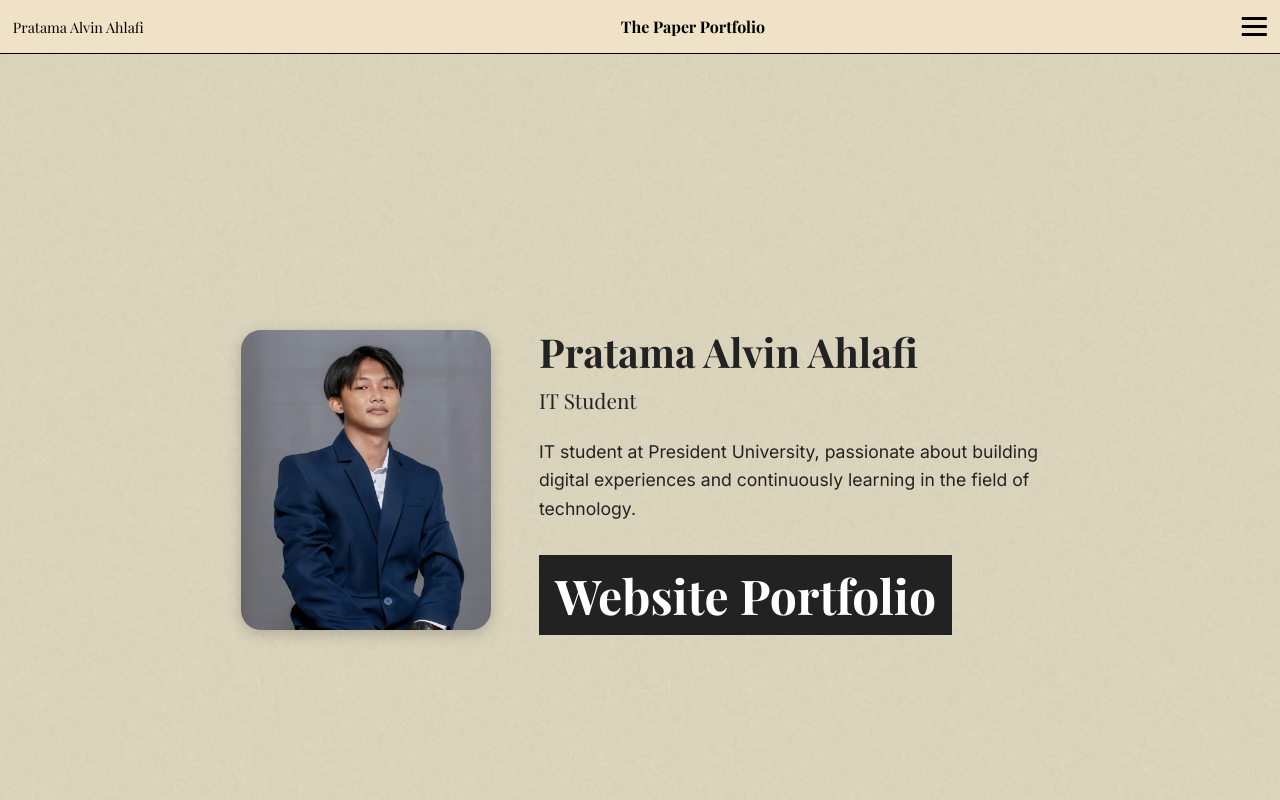
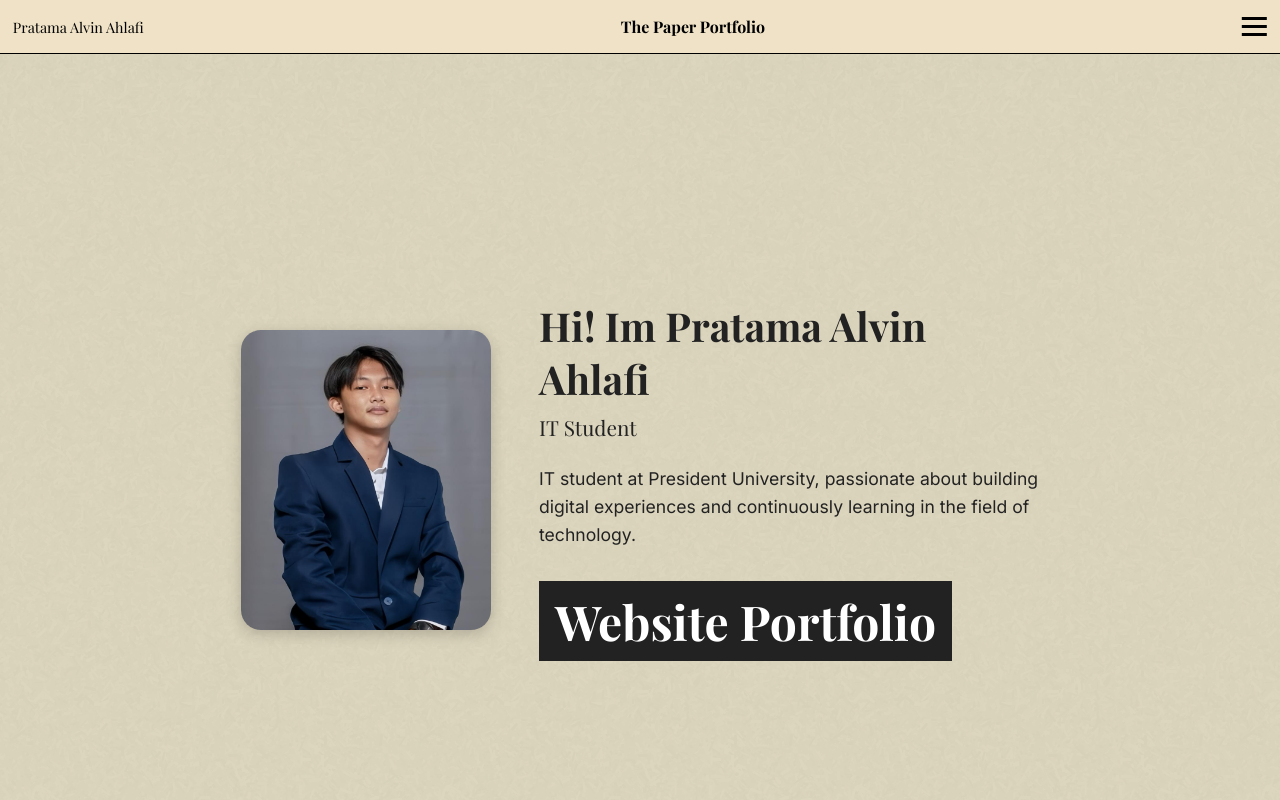
Before and after one commit to Alvin-1308/my-portofolio, a Next.js app: page / in a window 1280 px wide. Shown: the top 800 px of the page. Built offline with nearby package versions, Linux system fonts and the light colour scheme; a web font is replaced by a local one.

Commit message:
Update portfolio final

```diff
--- a/pages/index.js
+++ b/pages/index.js
@@ -55,7 +55,7 @@ export default function Home() {
             }}
             className="responsive-title"
           >
-            Pratama Alvin Ahlafi
+            Hi! Im Pratama Alvin Ahlafi
           </h1>
 
           <p
```
